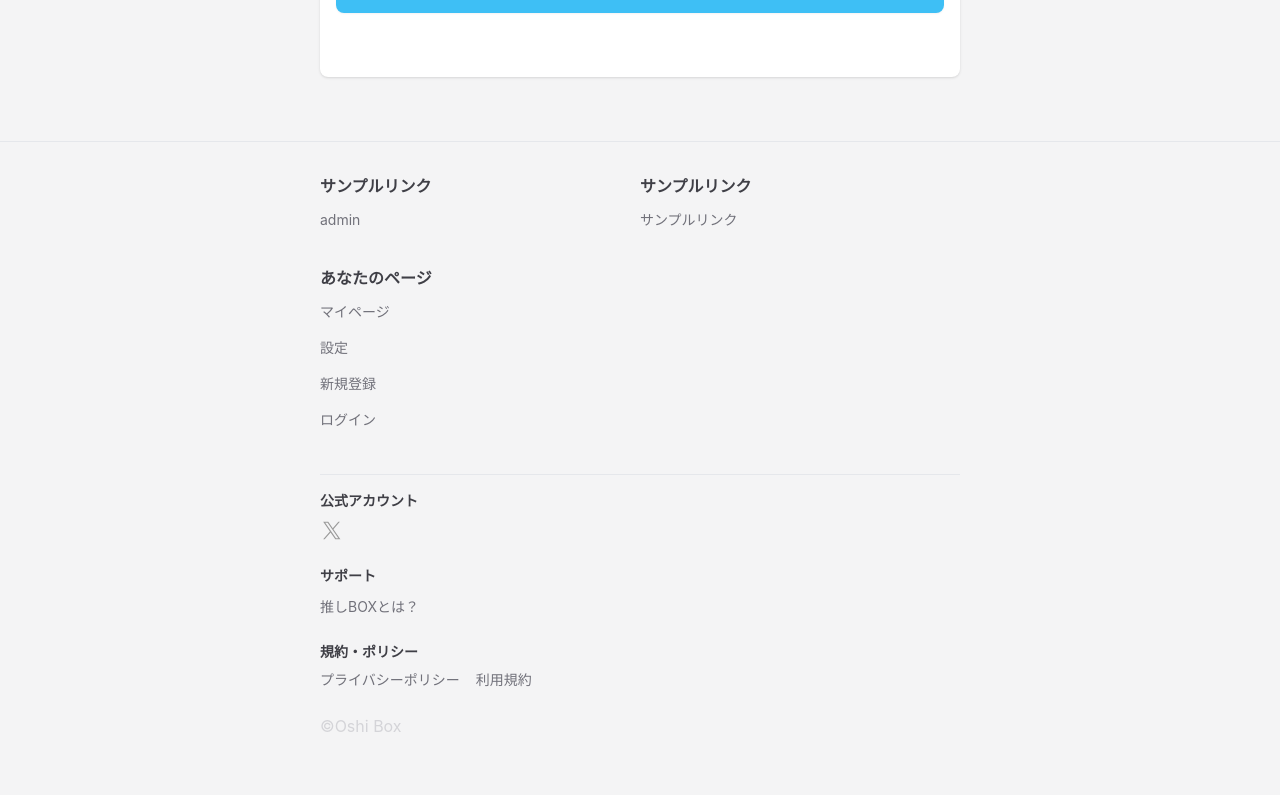
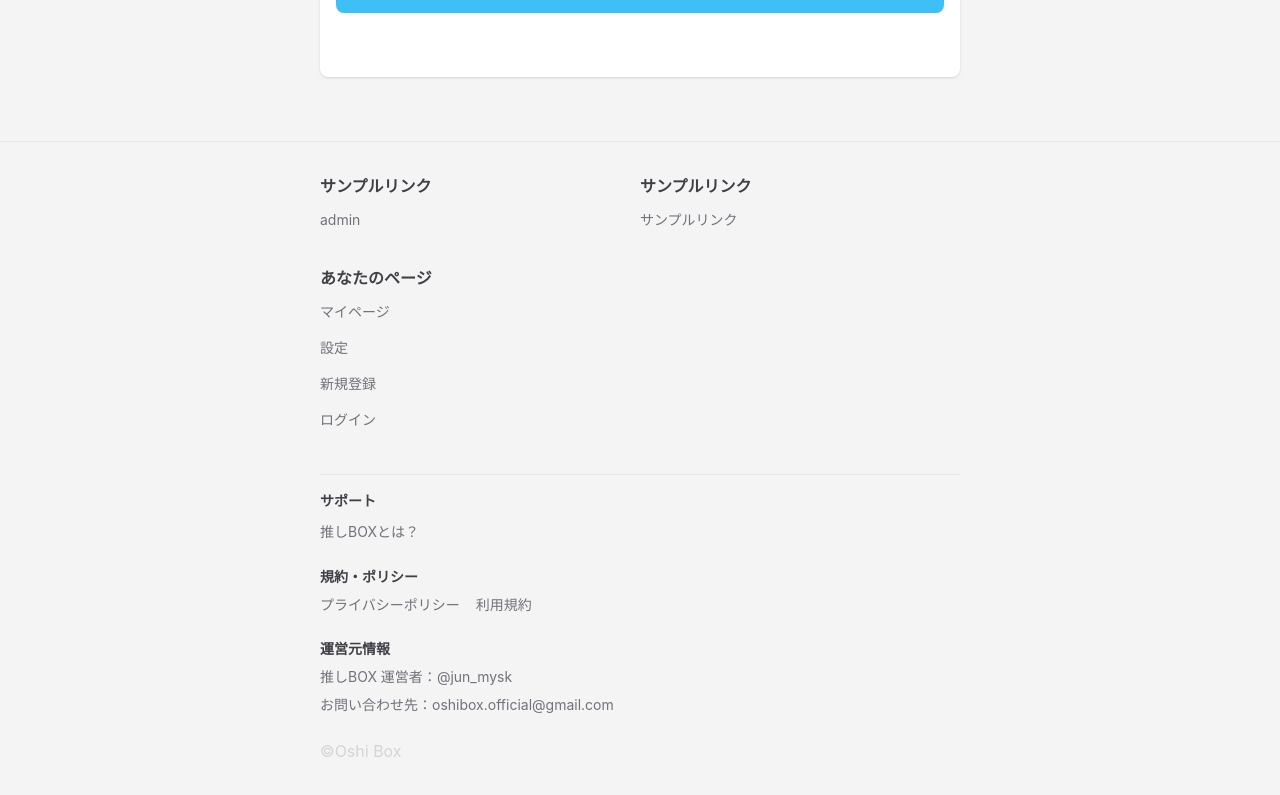
Before and after one commit to miyasuke5798/oshi-box, a Next.js app: page / in a window 1280 px wide. Shown: the part 568-1363 px from the top of the page. Built offline with nearby package versions, Linux system fonts and the light colour scheme; no server answers.

Commit message:
update footer info

```diff
--- a/components/layout/Footer.tsx
+++ b/components/layout/Footer.tsx
@@ -1,6 +1,6 @@
 "use client";
 import Link from "next/link";
-import { XIcon } from "@/components/svg/x_icon";
+//import { XIcon } from "@/components/svg/x_icon";
 import { useAuth } from "@/lib/hooks/useAuth";
 import { toast } from "sonner";
 import { SuccessCircle } from "@/components/svg/success_circle";
@@ -104,7 +104,7 @@ export const Footer = () => {
           </div>
         </div>
         <div className="mt-8 border-t border-gray-200">
-          <div className="mt-4 mb-6">
+          {/*<div className="mt-4 mb-6">
             <h3 className="text-[#3f3f46] text-sm font-semibold mb-2">
               公式アカウント
             </h3>
@@ -113,7 +113,7 @@ export const Footer = () => {
                 <XIcon width={23} height={23} className="text-[#9a9a9a]" />
               </Link>
             </div>
-          </div>
+          </div>*/}
           <div className="mt-4 mb-6">
             <h3 className="text-[#3f3f46] text-sm font-semibold mb-2">
               サポート
@@ -137,6 +137,22 @@ export const Footer = () => {
               </Link>
             </div>
           </div>
+          <div className="mt-4 mb-6">
+            <h3 className="text-[#3f3f46] text-sm font-semibold mb-2">
+              運営元情報
+            </h3>
+            <div className="flex flex-col gap-2">
+              <p className="text-[#71717a] text-sm">
+                推しBOX 運営者：
+                <Link href="https://x.com/jun_mysk?s=21" target="_blank">
+                  @jun_mysk
+                </Link>
+              </p>
+              <p className="text-[#71717a] text-sm">
+                お問い合わせ先：oshibox.official@gmail.com
+              </p>
+            </div>
+          </div>
           <p className="text-base !text-[#d4d4d8]">©Oshi Box</p>
         </div>
       </div>
```
